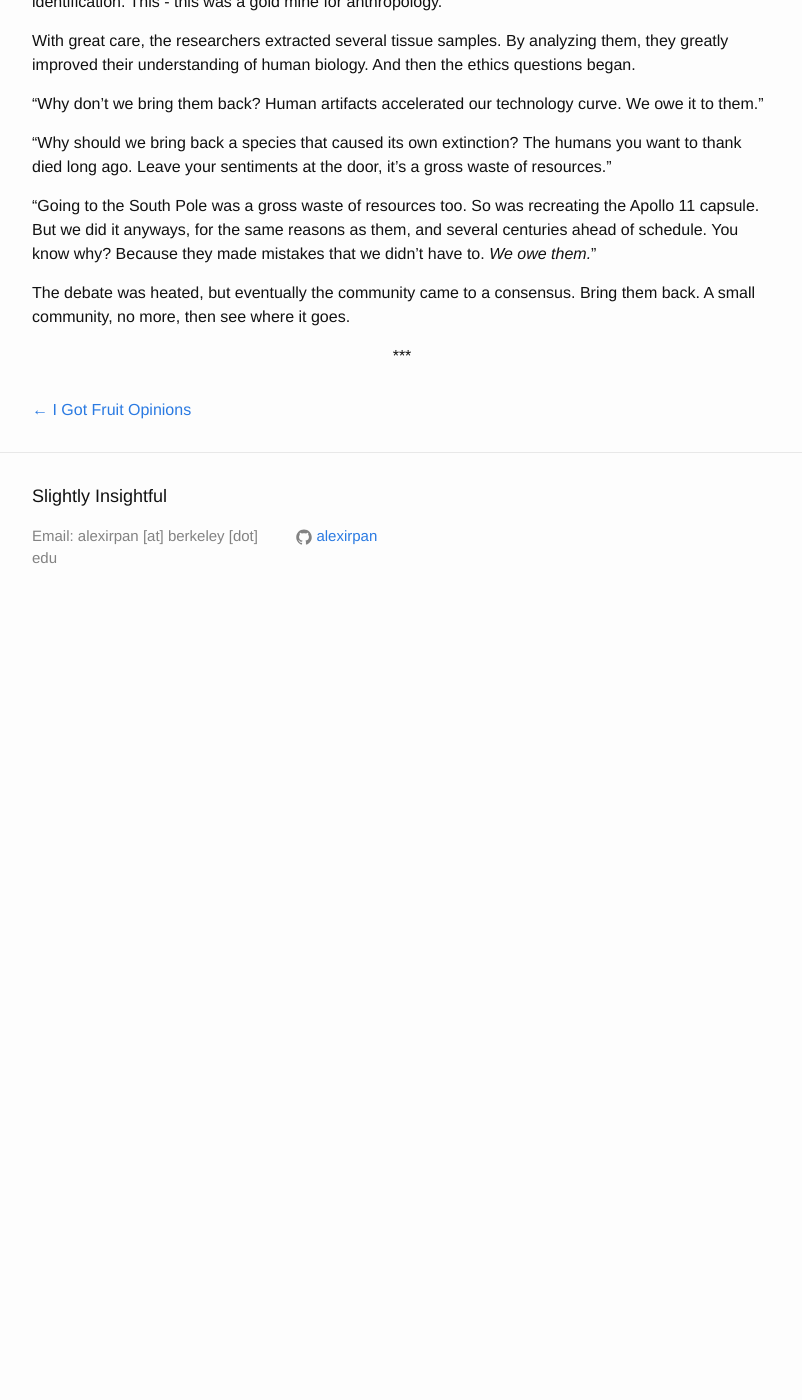
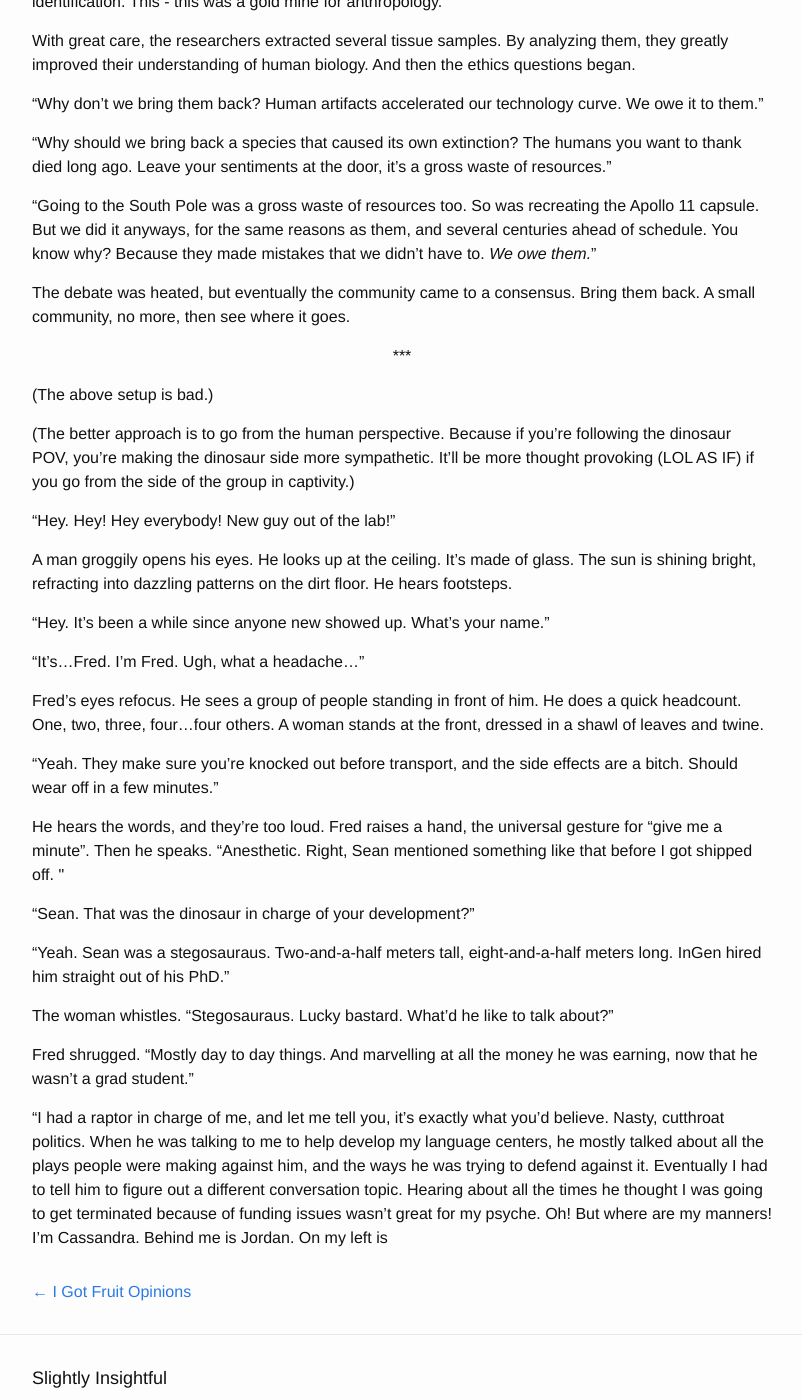
Before and after one commit to alexirpan/alexirpan.github.io, a Jekyll site: the page built from _posts/2016-07-10-quaternary.markdown, in a window 1280 px wide and 1400 px high, scrolled down 707 px. Shown: the whole window, without its empty margins (238-1040 px from the left). Built offline with Jekyll 4.4.1, drawn with Linux system fonts in a browser that asks for light colours; before the commit the page ends 1337 px from its top, so only the background shows below that.

Commit message:
Had some more ideas here, writing them down

```diff
--- a/_posts/2016-07-10-quaternary.markdown
+++ b/_posts/2016-07-10-quaternary.markdown
@@ -55,3 +55,50 @@ them back. A small community, no more, then see where it goes.
 
 \*\*\*
 {: .centered }
+
+(The above setup is bad.)
+
+(The better approach is to go from the human perspective. Because if you're following
+the dinosaur POV, you're making the dinosaur side more sympathetic. It'll be
+more thought provoking (LOL AS IF) if you go from the side of the group in
+captivity.)
+
+"Hey. Hey! Hey everybody! New guy out of the lab!"
+
+A man groggily opens his eyes. He looks up at the ceiling. It's made of
+glass. The sun is shining bright, refracting into dazzling patterns on the dirt floor.
+He hears footsteps.
+
+"Hey. It's been a while since anyone new showed up. What's your name."
+
+"It's...Fred. I'm Fred. Ugh, what a headache..."
+
+Fred's eyes refocus. He sees a group of people standing in front of him. He does
+a quick headcount. One, two, three, four...four others. A woman stands at the
+front, dressed in a shawl of leaves and twine.
+
+"Yeah. They make sure you're knocked out before transport, and the side effects
+are a bitch. Should wear off in a few minutes."
+
+He hears the words, and they're too loud. Fred raises a hand, the universal gesture
+for "give me a minute". Then he speaks. "Anesthetic. Right, Sean mentioned
+something like that before I got shipped off. <ORIGINAL EXCUSE HERE>"
+
+"Sean. That was the dinosaur in charge of your development?"
+
+"Yeah. Sean was a stegosauraus. Two-and-a-half meters tall, eight-and-a-half
+meters long. InGen hired him straight out of his PhD."
+
+The woman whistles. "Stegosauraus. Lucky bastard. What'd he like to talk about?"
+
+Fred shrugged. "Mostly day to day things. And marvelling at all the money he was
+earning, now that he wasn't a grad student."
+
+"I had a raptor in charge of me,
+and let me tell you, it's exactly what you'd believe. Nasty, cutthroat politics.
+When he was talking to me to help develop my language centers, he mostly talked
+about all the plays people were making against him, and the ways he was trying
+to defend against it. Eventually I had to tell him to figure out a different
+conversation topic. Hearing about all the times he thought I was going to get
+terminated because of funding issues wasn't great for my psyche. Oh! But where
+are my manners! I'm Cassandra. Behind me is Jordan. On my left is
```
